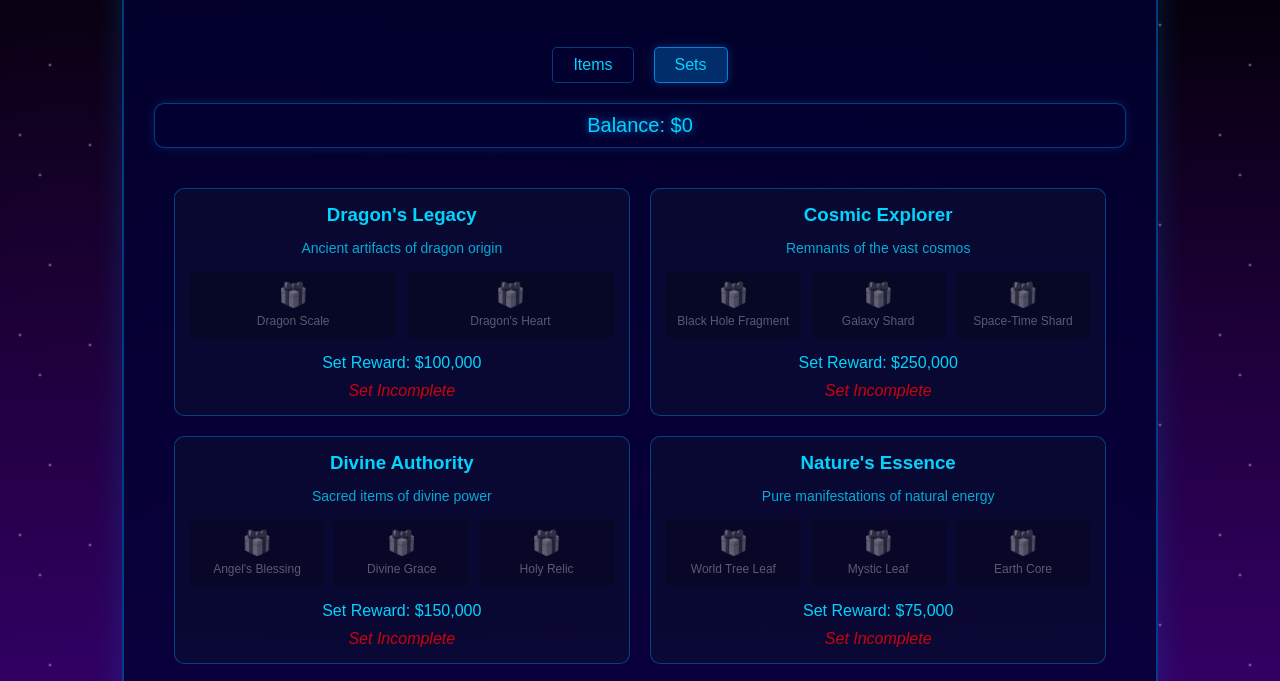
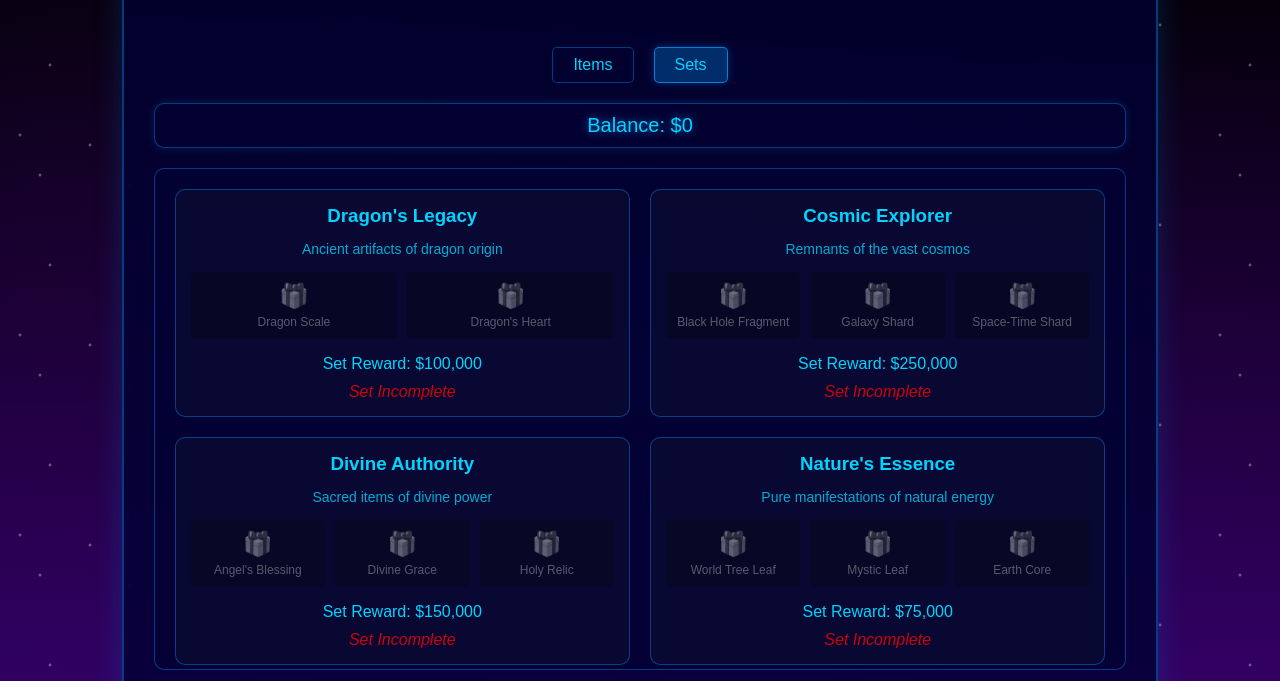
Before and after one commit to Cole-Godfrey/universal_frontend, a website: page inventory.html in a window 1280 px wide. Both pictures are taken after a click on the button "Sets". Shown: the part 95-776 px from the top of the page. Drawn offline with Linux system fonts and the light colour scheme.

Commit message:
added scrolling on sets

```diff
--- a/inventory.css
+++ b/inventory.css
@@ -323,3 +323,39 @@
     color: rgba(255, 0, 0, 0.8);
     font-style: italic;
 }
+
+/* Update the sets-display and sets-container styles */
+.sets-display {
+    height: 500px; /* Set a fixed height for the sets display area */
+    overflow-y: auto; /* Enable vertical scrolling */
+    border: 1px solid rgba(0, 150, 255, 0.4);
+    border-radius: 10px;
+    background: rgba(0, 0, 50, 0.5);
+    margin: 20px 0;
+}
+
+/* Add scrollbar styling for the sets display */
+.sets-display::-webkit-scrollbar {
+    width: 8px;
+}
+
+.sets-display::-webkit-scrollbar-track {
+    background: rgba(0, 0, 50, 0.3);
+    border-radius: 4px;
+}
+
+.sets-display::-webkit-scrollbar-thumb {
+    background: rgba(0, 150, 255, 0.4);
+    border-radius: 4px;
+}
+
+.sets-display::-webkit-scrollbar-thumb:hover {
+    background: rgba(0, 150, 255, 0.6);
+}
+
+/* Add iOS scrolling support */
+@supports (-webkit-touch-callout: none) {
+    .sets-display {
+        -webkit-overflow-scrolling: touch;
+    }
+}
```
